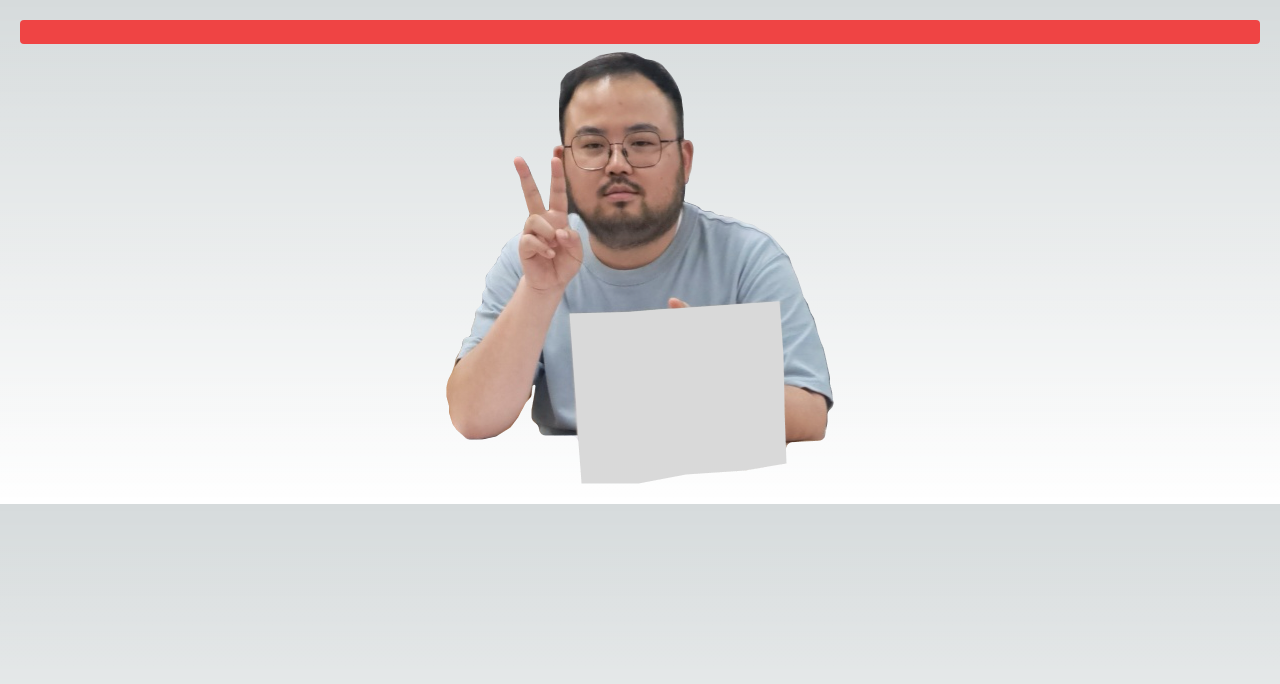
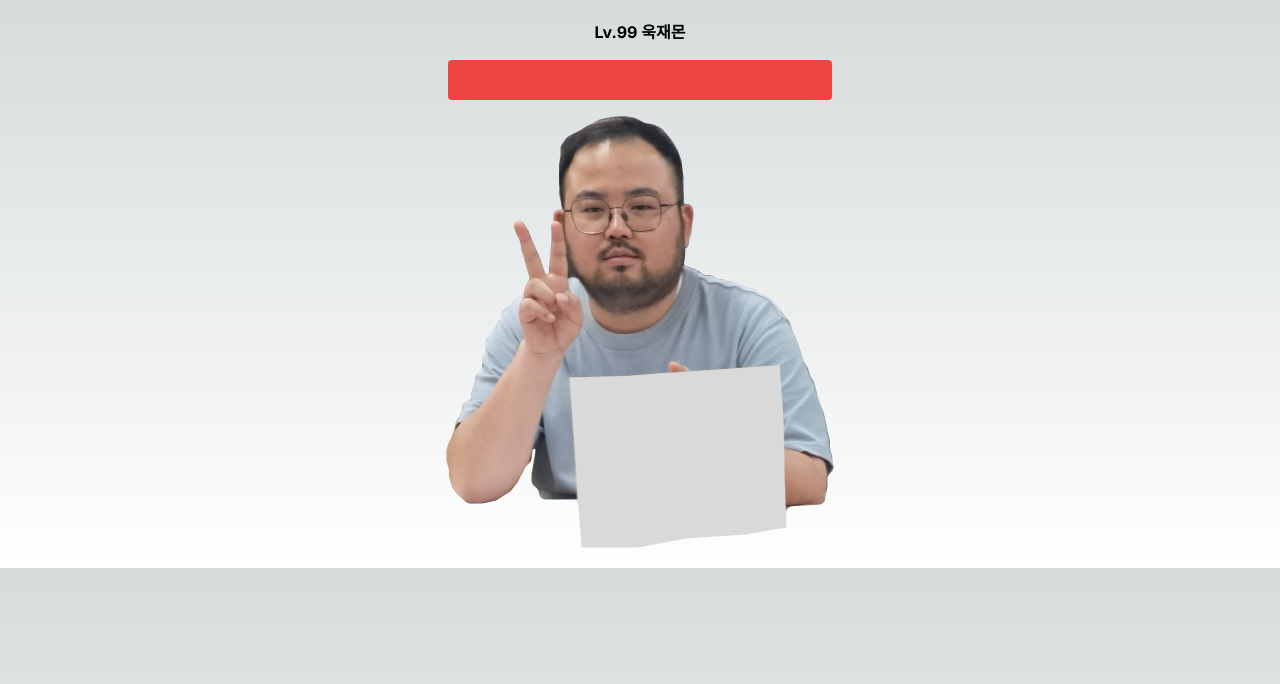
Before and after one commit to Nicknul/Amplify-2, a Next.js app in the folder front/: page / in a window 1280 px wide. Shown: the top 684 px of the page. Built offline with nearby package versions, Linux system fonts and the light colour scheme.

Commit message:
::adhesive_bandage: 정호연 : <div> 추가

```diff
--- a/front/src/components/GaugeBar.tsx
+++ b/front/src/components/GaugeBar.tsx
@@ -16,14 +16,15 @@ const GaugeBar: React.FC<GaugeBarProps> = ({ initialValue }) => {
   };
 
   return (
-    <div>
-      <div className="w-full h-6 bg-yellow-300 rounded overflow-hidden">
+    <div className="flex flex-col items-center justify-center">
+      <div className="font-bold mb-4">Lv.99 욱재몬</div>
+      <div className="mb-4 w-96 h-10 bg-yellow-300 rounded overflow-hidden">
         <div
           className="h-full bg-red-500 transition-width duration-300 ease-in-out"
           style={{ width: `${gauge}%` }}
         ></div>
       </div>
-      <div className="mt-2 flex justify-center">
+      <div>
         <Image
           src={kongImage}
           alt="Kong"
```
